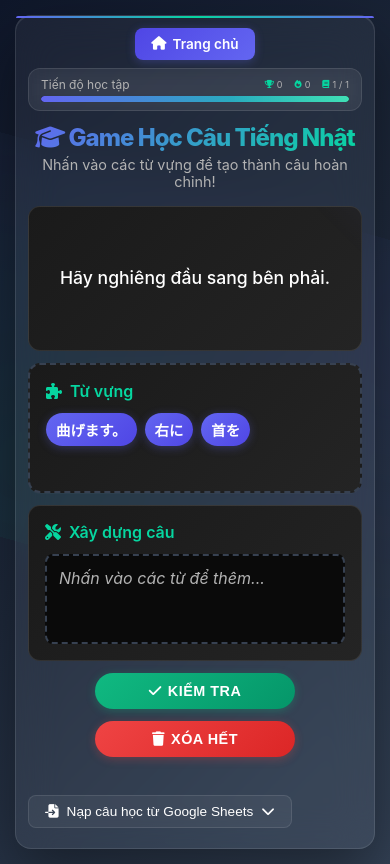
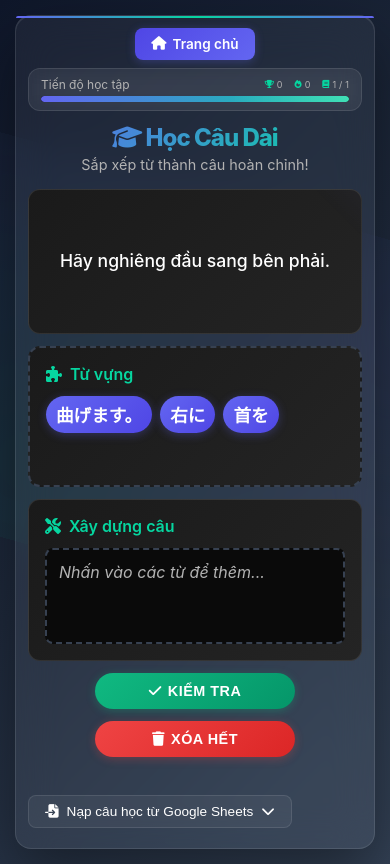
Before and after one commit to ngokhoivn/TiengNhatQuyNhon, a plain HTML site: page LearnPhrase.html in a window 390 px wide. Drawn offline with Linux system fonts and the light colour scheme.

Commit message:
toi uu dien thoai

```diff
--- a/LearnPhrase.html
+++ b/LearnPhrase.html
@@ -773,7 +773,7 @@
             }
 
             .word, .placed-word {
-                font-size: 0.9em;
+                font-size: 1.1em;
                 padding: 6px 10px;
             }
 
@@ -897,8 +897,8 @@
         </div>
 
         <div class="header">
-            <h1><i class="fas fa-graduation-cap"></i> Game Học Câu Tiếng Nhật</h1>
-            <p>Nhấn vào các từ vựng để tạo thành câu hoàn chỉnh!</p>
+            <h1><i class="fas fa-graduation-cap"></i> Học Câu Dài</h1>
+            <p>Sắp xếp từ thành câu hoàn chỉnh!</p>
         </div>
 
         <div class="game-area">
```
